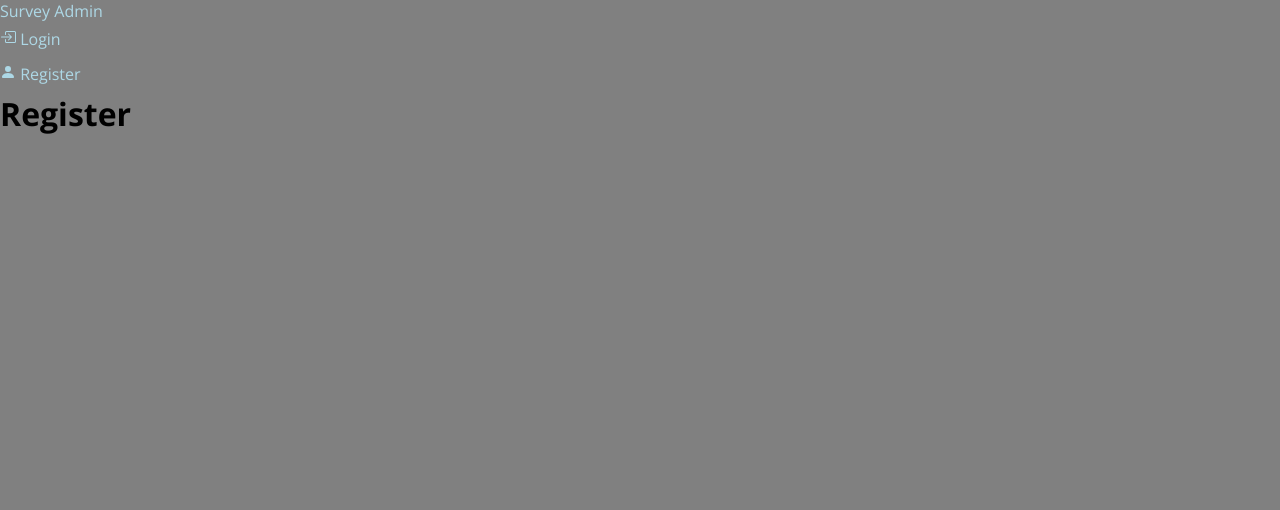
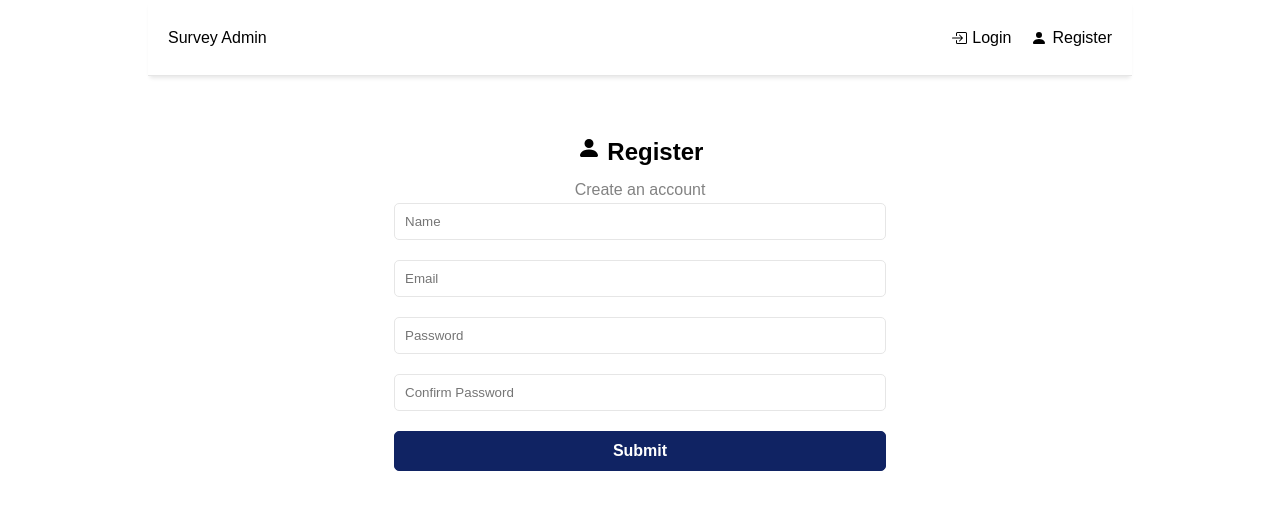
Before and after one commit to Punvireakroth/Survey, a React (Create React App) app in the folder client/: page /register in a window 1280 px wide. Shown: the top 510 px of the page. Built offline with nearby package versions, Linux system fonts and the light colour scheme.

Commit message:
Authentication UI

```diff
--- a/client/src/index.css
+++ b/client/src/index.css
@@ -7,21 +7,17 @@
 }
 
 body {
-  margin: 0;
-  font-family: "Open Sans", sans-serif;
+  font-family: "Poppins", sans-serif;
   height: 100vh;
-  -webkit-font-smoothing: antialiased;
-  -moz-osx-font-smoothing: grayscale;
-  background: grey;
 }
 
 a {
   text-decoration: none;
-  color: lightblue;
+  color: #000;
 }
 
 p {
-  line-height: 1.5;
+  line-height: 1.7;
 }
 
 ul {
@@ -39,11 +35,85 @@ h3 {
   margin-bottom: 10px;
 }
 
-// Form stuff
+.container {
+  width: 100%;
+  max-width: 80%;
+  margin: 0 auto;
+  padding: 0 20px;
+  text-align: center;
+}
+
+.header {
+  display: flex;
+  justify-content: space-between;
+  align-items: center;
+  padding: 20px 20px;
+  border-bottom: 1px solid #e6e6e6;
+  margin-bottom: 60px;
+  box-shadow: 0 4px 4px -2px rgba(0, 0, 0, 0.1);
+}
+
+.header ul {
+  display: flex;
+  align-items: center;
+  justify-content: space-between;
+}
+
+.header ul li {
+  margin-left: 20px;
+}
+
+.header ul li a {
+  display: flex;
+  align-items: center;
+}
+
+.header ul li a:hover {
+  color: #777;
+}
+
+.header ul li a svg {
+  margin-right: 5px;
+}
+
+// ---------------- Heading --------------------
+
+.heading {
+  font-size: 2rem;
+  font-weight: 700;
+  margin-bottom: 50px;
+  padding: 0 20px;
+}
+
+.heading p {
+  color: #828282;
+}
+
+.goals {
+  display: grid;
+  grid-template-columns: repeat(2, 1fr);
+  gap: 10px;
+}
+
+.goal {
+  background-color: #f4f4f4;
+  margin: 10px 0;
+  padding: 20px 0 10px;
+  position: relative;
+}
+
+.goal .close {
+  position: absolute;
+  top: 10px;
+  right: 15px;
+  cursor: pointer;
+  border: none;
+  background: none;
+}
 
 .form,
 .content {
-  width: 70%;
+  max-width: 50%;
   margin: 0 auto;
 }
 
@@ -102,51 +172,34 @@ h3 {
   transform: scale(0.98);
 }
 
-// Loading
-.lds-ripple {
-  display: inline-block;
-  position: relative;
-  width: 80px;
-  height: 80px;
+.loadingSpinnerContainer {
+  position: fixed;
+  top: 0;
+  right: 0;
+  bottom: 0;
+  left: 0;
+  background-color: rgba(0, 0, 0, 0.5);
+  z-index: 5000;
+  display: flex;
+  justify-content: center;
+  align-items: center;
 }
-.lds-ripple div {
-  position: absolute;
-  border: 4px solid #fff;
-  opacity: 1;
+
+.loadingSpinner {
+  width: 64px;
+  height: 64px;
+  border: 8px solid;
+  border-color: #000 transparent #555 transparent;
   border-radius: 50%;
-  animation: lds-ripple 1s cubic-bezier(0, 0.2, 0.8, 1) infinite;
+  animation: spin 1.2s linear infinite;
 }
-.lds-ripple div:nth-child(2) {
-  animation-delay: -0.5s;
-}
-@keyframes lds-ripple {
+
+@keyframes spin {
   0% {
-    top: 36px;
-    left: 36px;
-    width: 0;
-    height: 0;
-    opacity: 0;
-  }
-  4.9% {
-    top: 36px;
-    left: 36px;
-    width: 0;
-    height: 0;
-    opacity: 0;
-  }
-  5% {
-    top: 36px;
-    left: 36px;
-    width: 0;
-    height: 0;
-    opacity: 1;
+    transform: rotate(0deg);
   }
   100% {
-    top: 0px;
-    left: 0px;
-    width: 72px;
-    height: 72px;
-    opacity: 0;
+    transform: rotate(360deg);
   }
 }
 
@@ -158,4 +211,8 @@ h3 {
   .heading h1 {
     font-size: 2rem;
   }
+
+  .heading p {
+    font-size: 1.5rem;
+  }
 }
--- a/client/src/pages/Login.jsx
+++ b/client/src/pages/Login.jsx
@@ -1,10 +1,48 @@
 import React from "react";
+import { BsBoxArrowInRight } from "react-icons/bs";
 
 function Login() {
+  const onSubmit = () => {};
+  const onChange = () => {};
   return (
-    <div>
-      <h1>Login</h1>
-    </div>
+    <>
+      <section className="heading">
+        <h1>
+          <BsBoxArrowInRight /> Login
+        </h1>
+        <p>Login to your account</p>
+      </section>
+      <section className="form">
+        <form onSubmit={onSubmit}>
+          <div className="form-group">
+            <input
+              type="email"
+              className="form-control"
+              id="email"
+              name="email"
+              placeholder="Enter email"
+              onChange={onChange}
+            />
+          </div>
+          <div className="form-group">
+            <input
+              type="password"
+              className="form-control"
+              id="password"
+              name="password"
+              placeholder="Enter password"
+              onChange={onChange}
+            />
+          </div>
+
+          <div className="form-group">
+            <button type="submit" className="btn btn-block">
+              Submit
+            </button>
+          </div>
+        </form>
+      </section>
+    </>
   );
 }
 
--- a/client/src/pages/Register.jsx
+++ b/client/src/pages/Register.jsx
@@ -1,10 +1,66 @@
 import React from "react";
+import { BsFillPersonFill } from "react-icons/bs";
+function Register() {
+  const onChange = () => {};
+  const onSubmit = () => {};
 
-function Register() {
   return (
-    <div>
-      <h1>Register</h1>
-    </div>
+    <>
+      <section className="heading">
+        <h1>
+          <BsFillPersonFill /> Register
+        </h1>
+        <p>Create an account</p>
+      </section>
+      <section className="form">
+        <form onSubmit={onSubmit}>
+          <div className="form-group">
+            <input
+              type="text"
+              className="form-control"
+              id="name"
+              name="name"
+              placeholder="Name"
+              onChange={onChange}
+            />
+          </div>
+          <div className="form-group">
+            <input
+              type="email"
+              className="form-control"
+              id="email"
+              name="email"
+              placeholder="Email"
+              onChange={onChange}
+            />
+          </div>
+          <div className="form-group">
+            <input
+              type="password"
+              className="form-control"
+              id="password"
+              placeholder="Password"
+              onChange={onChange}
+            />
+          </div>
+          <div className="form-group">
+            <input
+              type="password"
+              className="form-control"
+              id="password2"
+              name="password2"
+              placeholder="Confirm Password"
+              onChange={onChange}
+            />
+          </div>
+          <div className="form-group">
+            <button type="submit" className="btn btn-block">
+              Submit
+            </button>
+          </div>
+        </form>
+      </section>
+    </>
   );
 }
 
```
